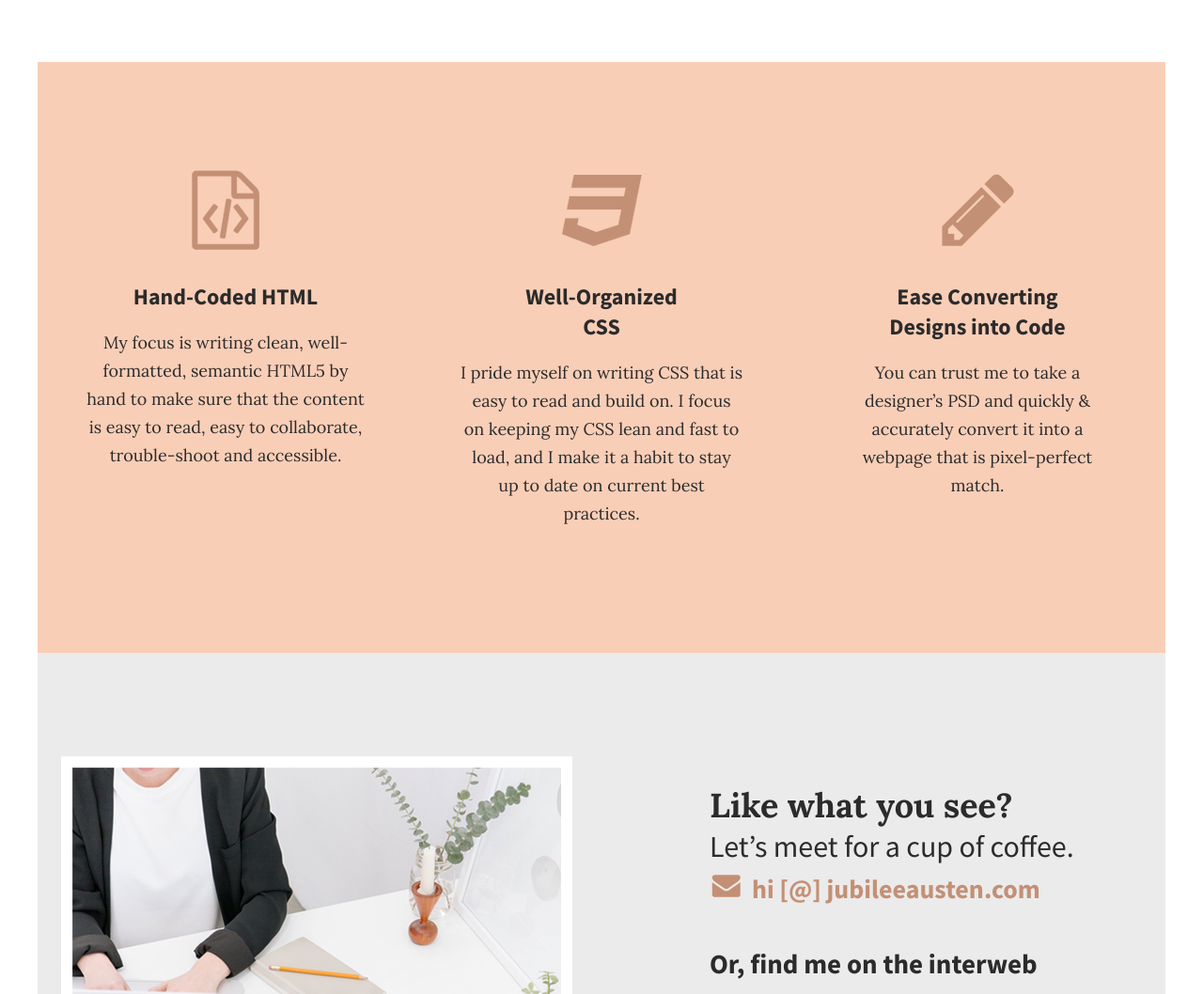
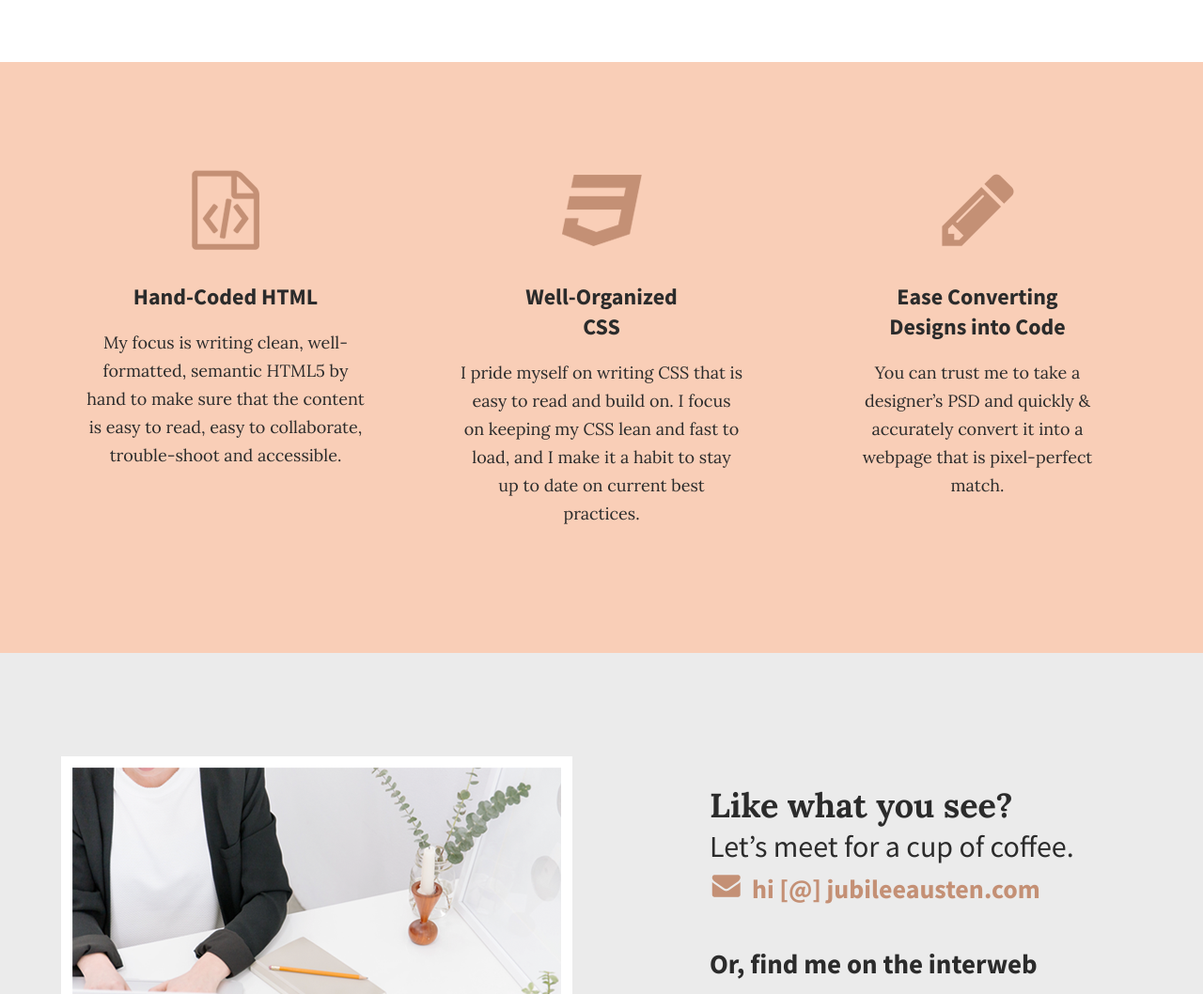
Before and after one commit to mathum49/mathilde-humeau, a plain HTML site: page index.html in a window 1280 px wide. Shown: the part 1322-2380 px from the top of the page at 94% size. Drawn offline with Linux system fonts and the light colour scheme.

Commit message:
Fixed background for work and contact section

```diff
--- a/css/main.css
+++ b/css/main.css
@@ -92,7 +92,7 @@ nav ul li a {
 
 /* WORK CSS CODE */
 
-#work .full-width{
+#work {
     background-color: #F9CEB7;
     text-align: center;
     padding: 115px 0;
@@ -118,7 +118,7 @@ nav ul li a {
 
 /* CONTACT CSS */
 
-#contact .full-width{
+#contact {
     background-color: #ebebeb;
     padding: 110px 0;
 
```
